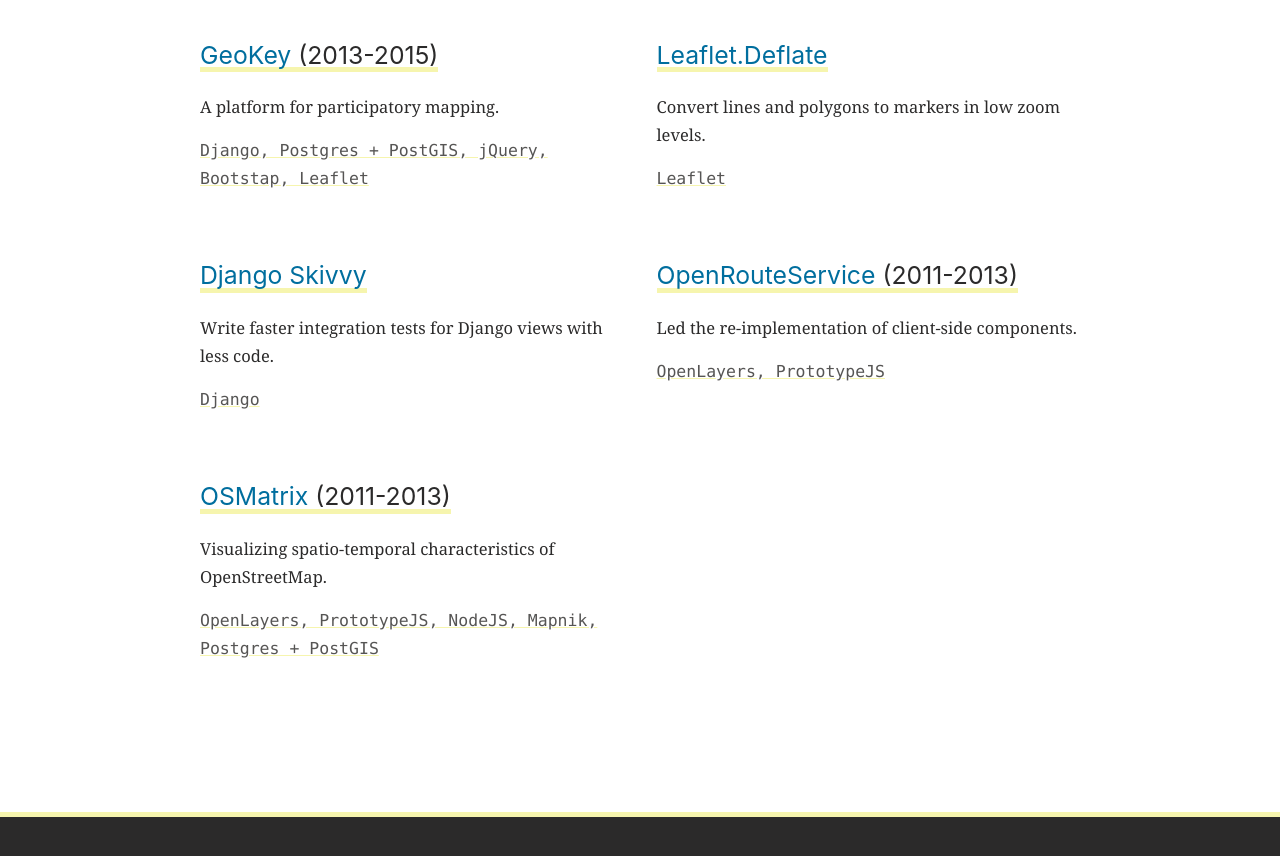
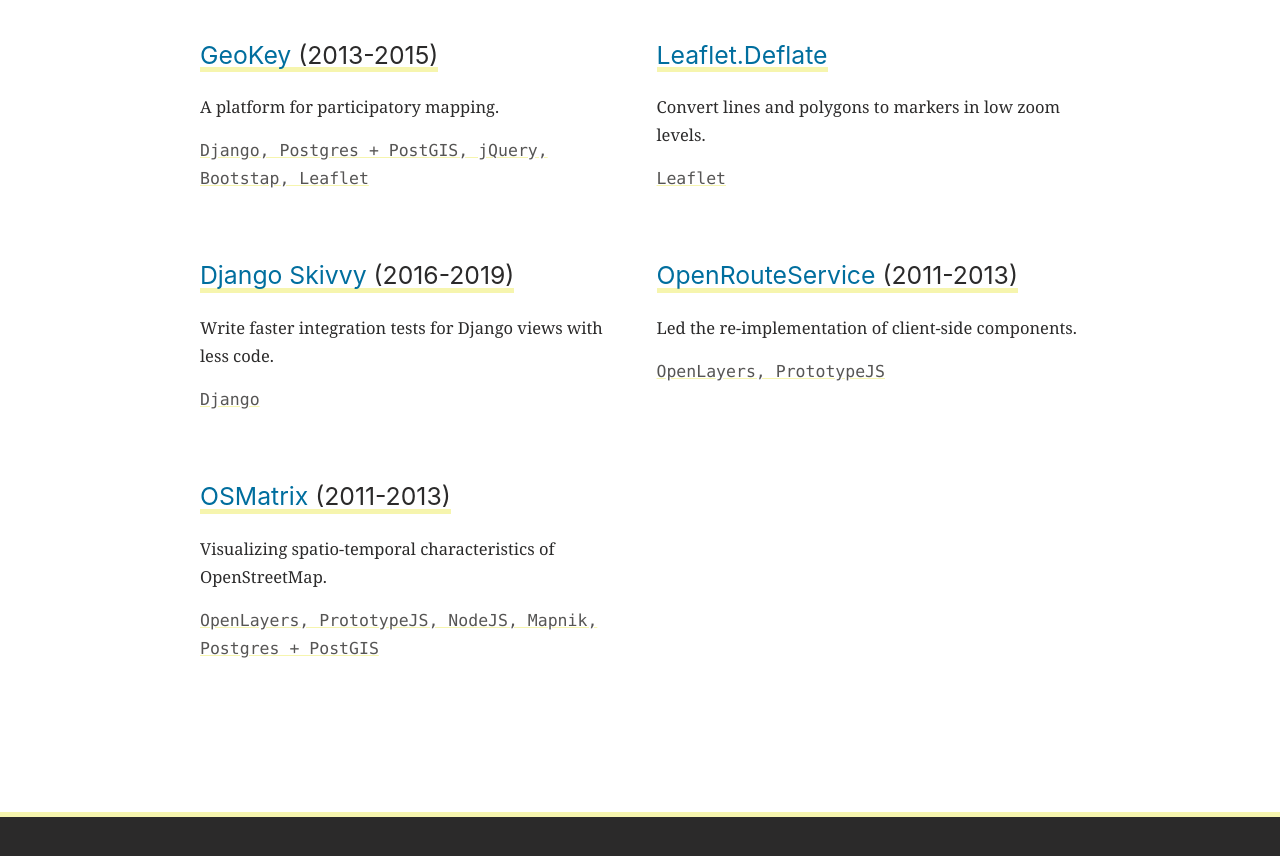
Before and after one commit to oliverroick/oliverroick.net, a Jekyll site: the page built from work.html, in a window 1280 px wide and 900 px high, scrolled down 454 px. Shown: the top 856 px of the window. Built offline with Jekyll 4.4.1, drawn with Linux system fonts in a browser that asks for light colours.

Commit message:
Retire Django Skivvy

```diff
--- a/work.html
+++ b/work.html
@@ -39,7 +39,7 @@
                 </li>
 
                 <li>
-                    <h2><a href="https://github.com/oliverroick/django-skivvy">Django Skivvy</a></h2>
+                    <h2><a href="https://github.com/oliverroick/django-skivvy">Django Skivvy</a> (2016-2019)</h2>
                     <div class="description">
                         <p>Write faster integration tests for Django views with less code.</p>
                         <p class="tech">Django</p>
```
